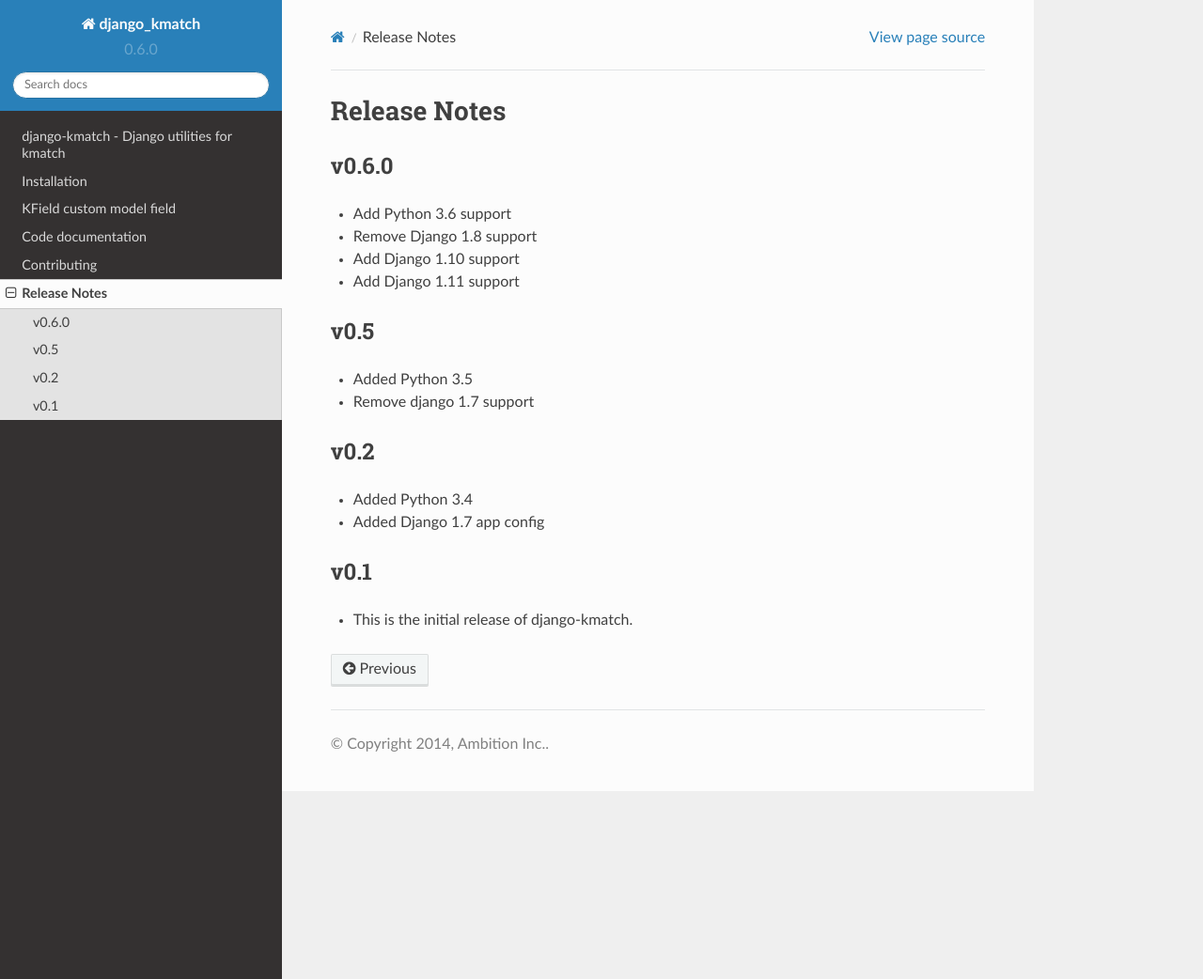
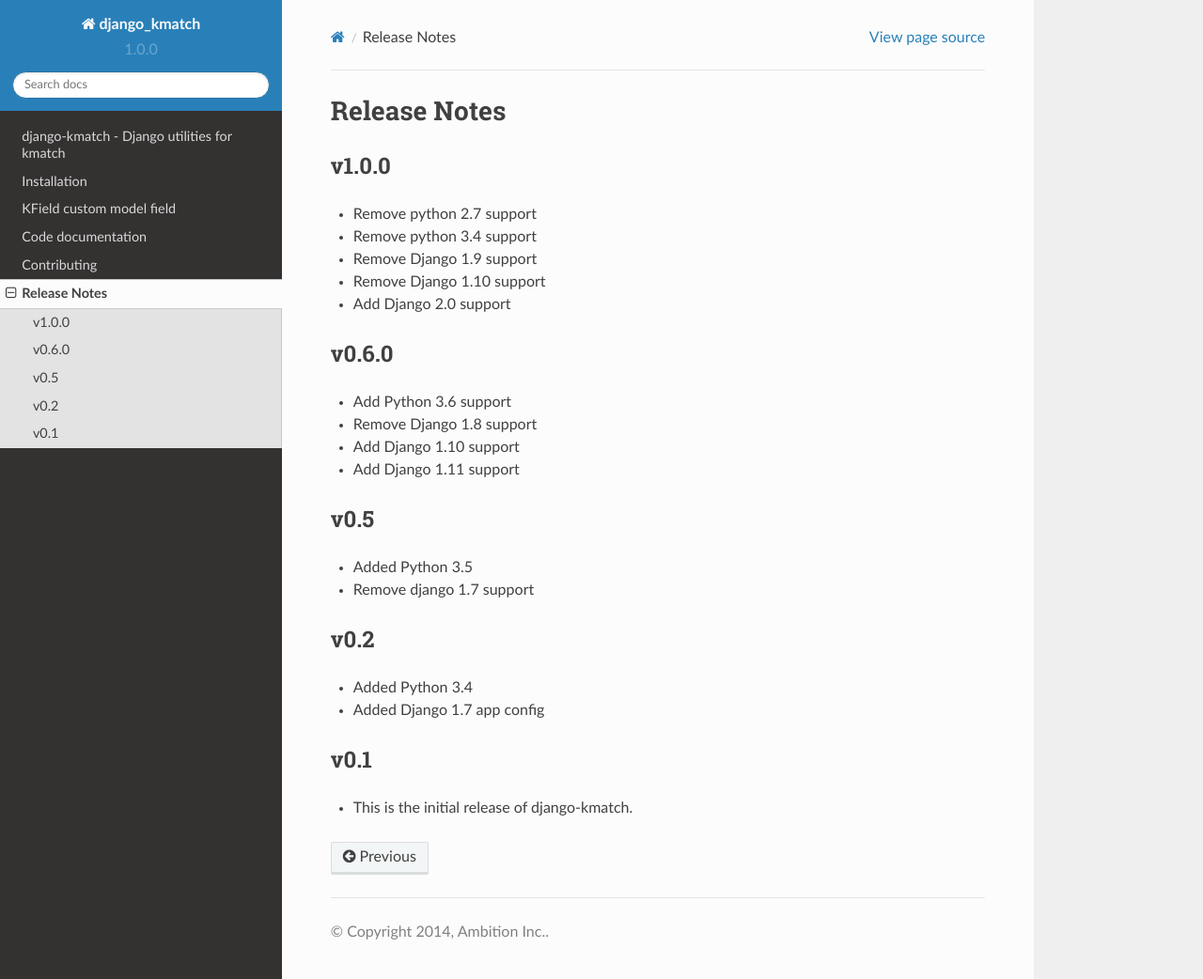
Before and after one commit to ambitioninc/django-kmatch, a Sphinx documentation site: the page built from docs/release_notes.rst, in a window 1280 px wide and 1042 px high. Shown: the whole window at 94% size. Built offline with Sphinx 7.4.7 and the Read the Docs theme 2.0.0, drawn with Linux system fonts in a browser that asks for light colours.

Commit message:
django 2

```diff
--- a/django_kmatch/version.py
+++ b/django_kmatch/version.py
@@ -1 +1 @@
-__version__ = '0.6.0'
+__version__ = '1.0.0'
--- a/docs/release_notes.rst
+++ b/docs/release_notes.rst
@@ -1,5 +1,13 @@
 Release Notes
 =============
+
+v1.0.0
+------
+* Remove python 2.7 support
+* Remove python 3.4 support
+* Remove Django 1.9 support
+* Remove Django 1.10 support
+* Add Django 2.0 support
 
 v0.6.0
 ------
--- a/setup.py
+++ b/setup.py
@@ -29,8 +29,6 @@
     packages=find_packages(),
     classifiers=[
         'Programming Language :: Python',
-        'Programming Language :: Python :: 2.7',
-        'Programming Language :: Python :: 3.4',
         'Programming Language :: Python :: 3.5',
         'Programming Language :: Python :: 3.6',
         'Intended Audience :: Developers',
@@ -41,7 +39,7 @@
     license='MIT',
     install_requires=[
         'jsonfield>=0.9.20',
-        'Django>=1.9',
+        'Django>=1.11',
         'kmatch>=0.1.7'
     ],
     tests_require=[
```
Also changed, not shown: .travis.yml.
